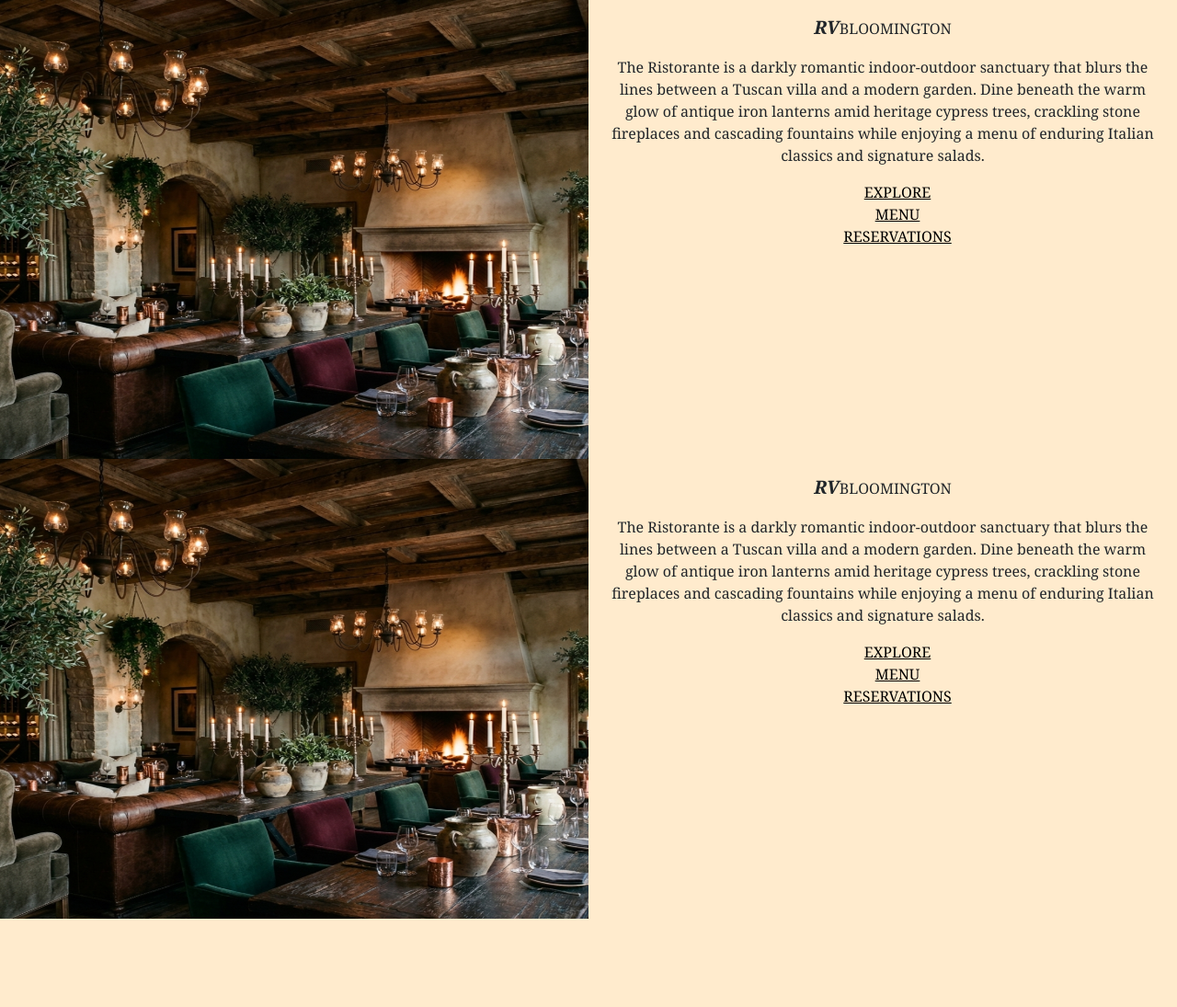
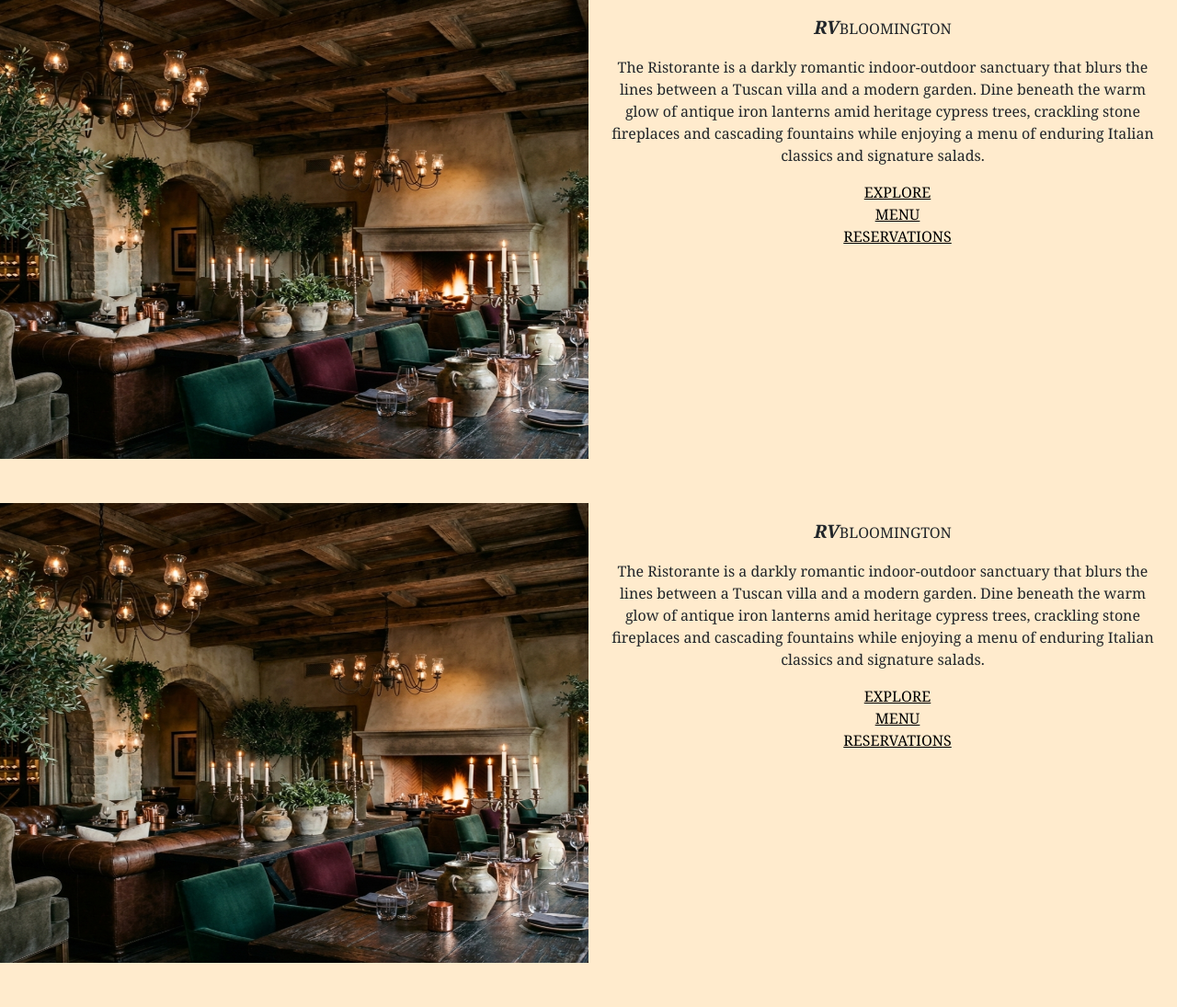
Before and after one commit to gabrielleroose/roose-vine, a PHP site: page /home.php in a window 1280 px wide. Shown: the part 263-1358 px from the top of the page at 92% size. Before the commit the page ends 1262 px from the top, so only its background shows below. Run offline with PHP 8.4, Linux system fonts and the light colour scheme.

Commit message:
Adjusting spacing on home page flexbox

```diff
--- a/css/styles.css
+++ b/css/styles.css
@@ -105,6 +105,7 @@ span {
   .restaurant-details {
     display: flex;
     flex-direction: row;
+    padding-bottom: 3rem;
   }
 
   .restaurant-details-image {
@@ -114,6 +115,8 @@ span {
   .restaurant-details-information {
     width: 50%;
     padding: 1rem;
+    justify-content: center;
+    align-items: center;
   }
 }
 
```
